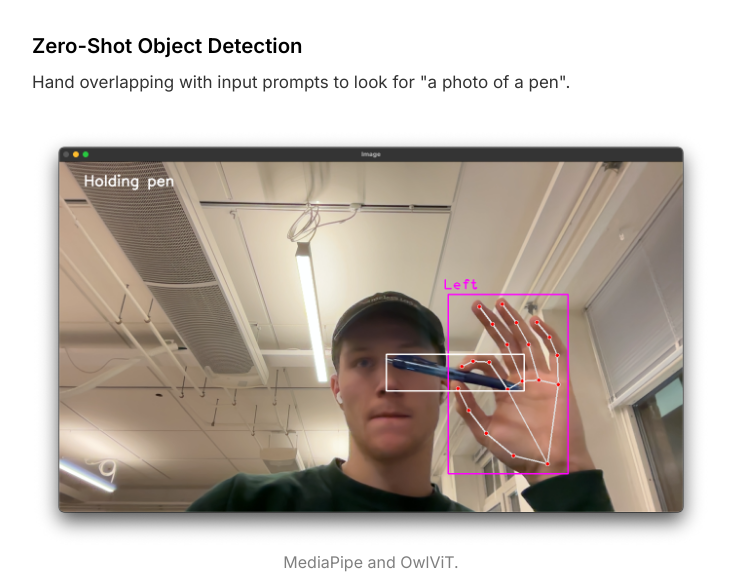
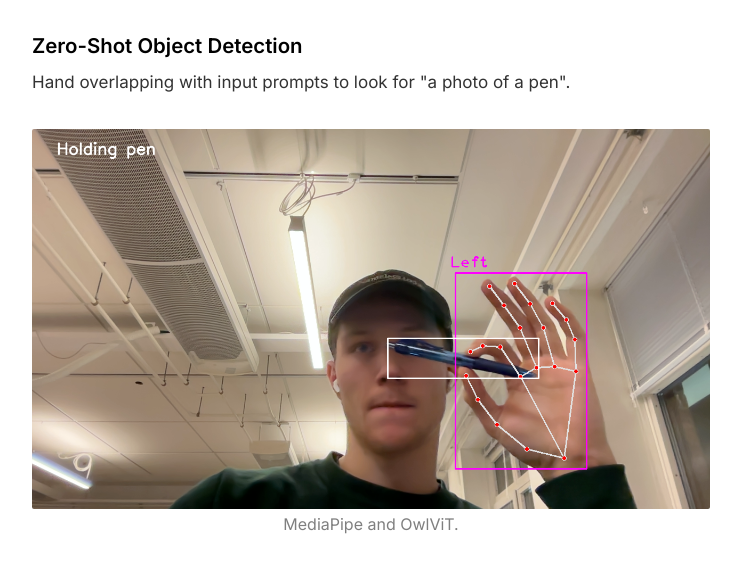
Before and after one commit to kayvandenaker/portfolio-new, a Next.js app: page /thesis in a window 1280 px wide. Shown: the part 1360-1947 px from the top of the page, without its empty margins (269-1010 px from the left). Built offline with nearby package versions, Linux system fonts and the light colour scheme; a web font is replaced by a local one.

Commit message:
removed frame pen

```diff
--- a/src/app/thesis/page.js
+++ b/src/app/thesis/page.js
@@ -42,7 +42,7 @@ export default function Page() {
 
           <h3>Zero-Shot Object Detection</h3>
           <p>Hand overlapping with input prompts to look for "a photo of a pen".</p>
-          <img src="./media/thesis/pen.png"/>
+          <img src="./media/thesis/pen2.png"/>
           <div className='image-details'>MediaPipe and OwlViT.</div>
 
 
```
Also changed, not shown: public/media/thesis/pen2.png (added).
